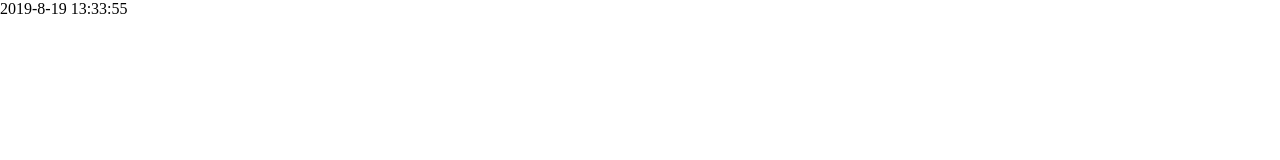
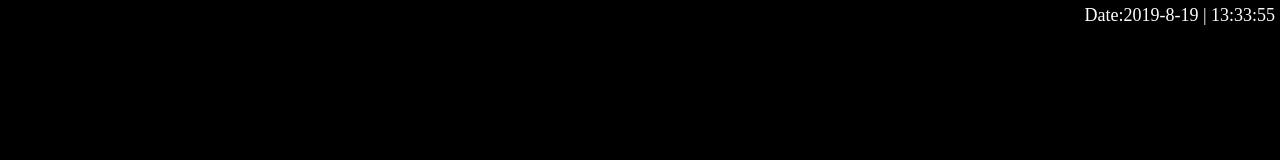
Before and after one commit to aashish054/MiniProject, a plain HTML site: page home.html in a window 1280 px wide. Drawn offline with Linux system fonts and the light colour scheme.

Commit message:
addding date is done

```diff
--- a/app.js
+++ b/app.js
@@ -1,6 +1,6 @@
 var today = new Date();
 var date = today.getFullYear()+'-'+(today.getMonth()+1)+'-'+today.getDate();
 var time = today.getHours() + ":" + today.getMinutes() + ":" + today.getSeconds();
-var dateTime = date+' '+time;
+var dateTime ="Date:"+ date+" | "+time;
 
 document.getElementById("clockview").innerText = dateTime;
--- a/style.css
+++ b/style.css
@@ -2,4 +2,14 @@
     margin:0;
     padding:0;
     box-sizing: border-box;
+    color:white;
 }
+body{
+    background-color:black;
+}
+.clockbox{
+    float:right;
+    padding:5px;
+    font-size:18px;
+    cursor: pointer;
+}
```
